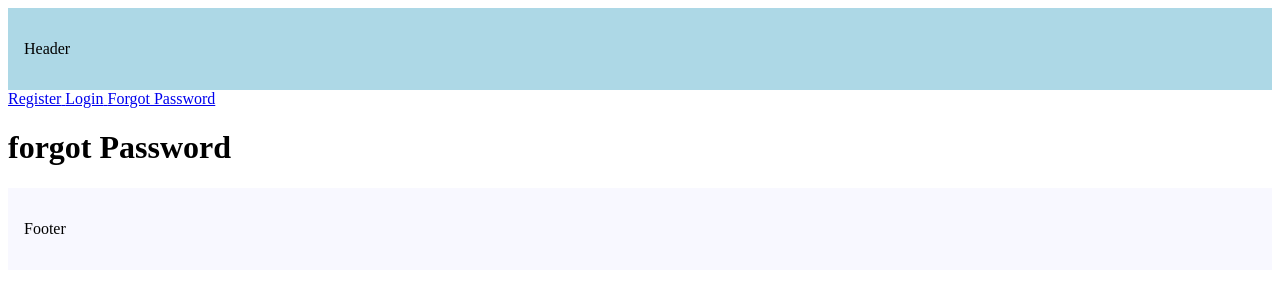
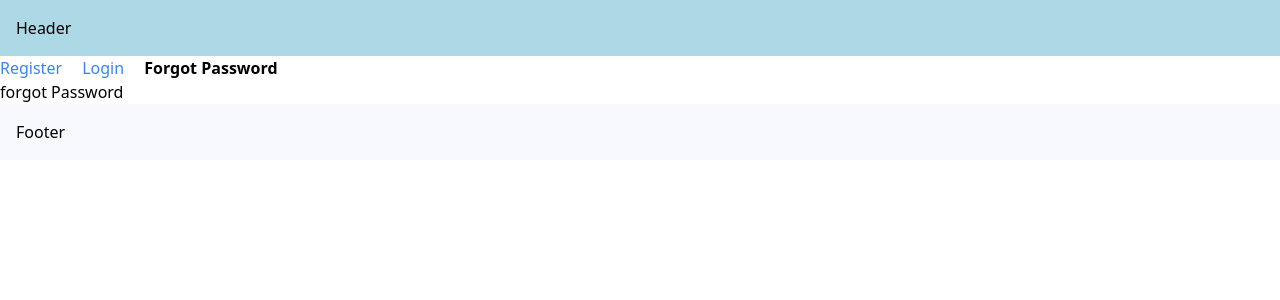
Before and after one commit to Mandalapuanusha/NextJSApp, a Next.js app: page /forgot-password in a window 1280 px wide. Shown: the top 300 px of the page. Built offline with nearby package versions, Linux system fonts and the light colour scheme.

Commit message:
changes to style active Links using usePathnamehook in Next Js and tailwind CSS

```diff
--- a/src/app/(auth)/layout.tsx
+++ b/src/app/(auth)/layout.tsx
@@ -1,5 +1,8 @@
+"use client";
 import React from "react";
 import Link from "next/link";
+import {usePathname} from "next/navigation";
+import "./styles.css";
 
 const navLinks = [
     {
@@ -17,11 +20,13 @@ const navLinks = [
 ];
 
 export default function AuthLayout({children}:{children: React.ReactNode}) {
+  const pathname = usePathname();
   return (
         <>
             <div>
                 {navLinks.map((navlink) => {
-                    return(<Link href={navlink.href} key={navlink.name}> {navlink.name}</Link>)
+                    const isActive = pathname.startsWith(navlink.href);
+                    return(<Link href={navlink.href} key={navlink.name} className={ isActive? "font-bold mr-4": "text-blue-500 mr-4"}> {navlink.name}</Link>)
                 })}
                 {children}
             </div>
--- /dev/null
+++ b/src/app/(auth)/styles.css
@@ -0,0 +1,3 @@
+@tailwind base;
+@tailwind utilities;
+@tailwind components;
--- a/src/app/page.tsx
+++ b/src/app/page.tsx
@@ -9,6 +9,5 @@ export default function Home() {
             <Link href="/docs"> Docs</Link>
             <Link href="/register"> Register</Link>
         </>
-
     )
 }
```
